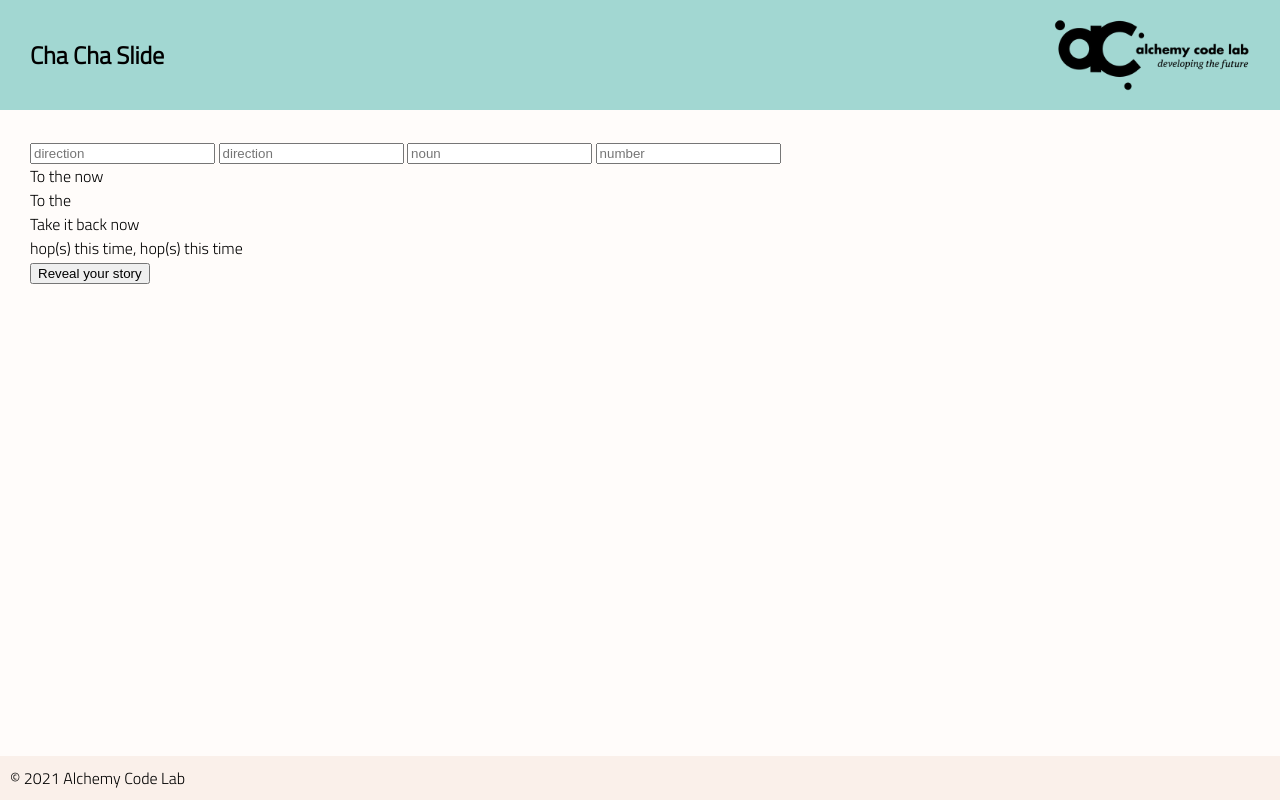
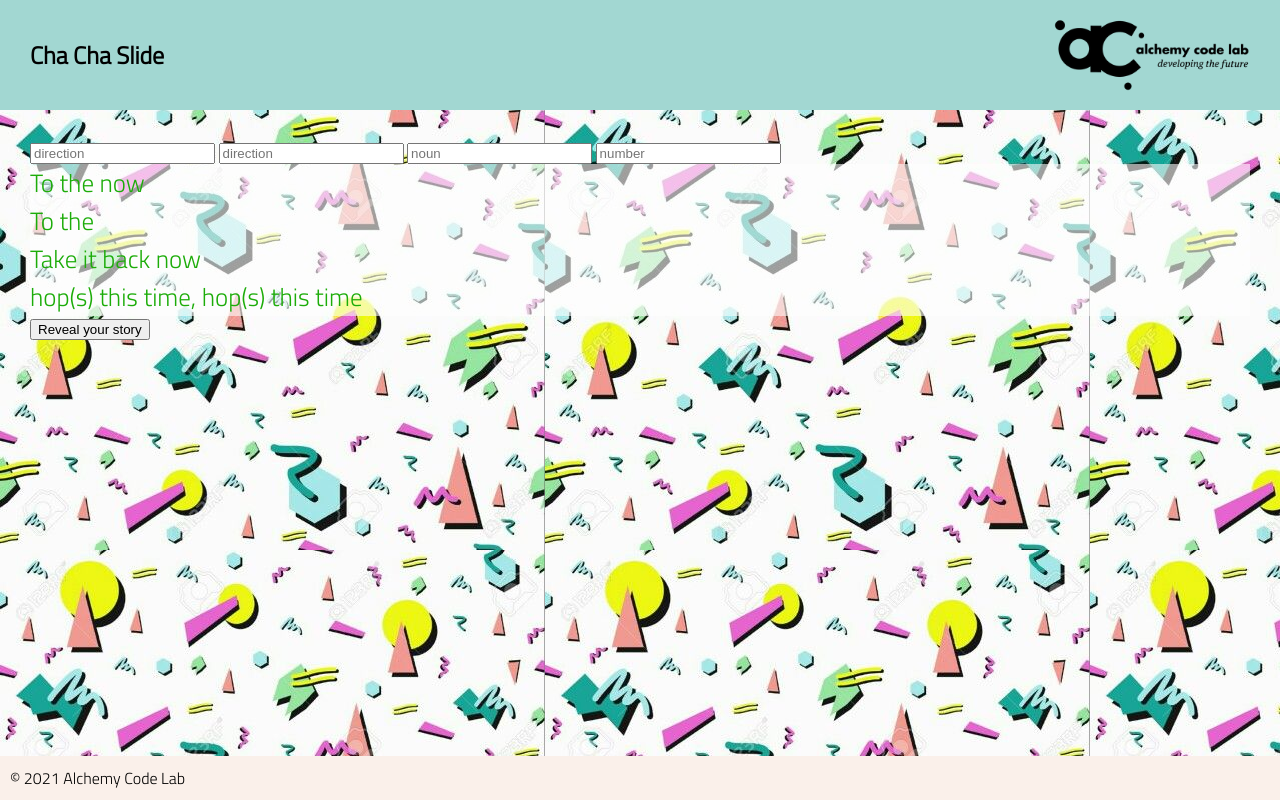
Before and after one commit to jlaurentpdx/mob-project, a plain HTML site: page index.html in a window 1280 px wide. Both pictures are taken after a click on the button "Reveal your story". Drawn offline with Linux system fonts and the light colour scheme.

Commit message:
added styles and background images/audio file

```diff
--- a/index.html
+++ b/index.html
@@ -12,6 +12,12 @@
 </head>
 
 <body>
+    <style>
+        body {
+          background-image: url(lets\ go.jpeg);
+        }
+        </style>
+
     <header>
 
         <h1>Cha Cha Slide</h1>
@@ -19,10 +25,12 @@
     </header>
 
     <main>
+        <section class="input">
         <input id="dir-1-input" type="text" placeholder="direction">
         <input id="dir-2-input" type="text" placeholder="direction">
         <input id="noun-1-input" type="text" placeholder="noun">
         <input id="number-1-input" type="text" placeholder="number">
+        </section>
 
         <p id ="story" class="hidden">
             To the <span id="dir-1">direction</span> now<br>
--- a/styles/styles.css
+++ b/styles/styles.css
@@ -1,7 +1,7 @@
 
 body {
     font-family: 'Titillium Web', sans-serif;
-    background-color: #FFFCFA;
+    background-color: ;
     display: grid;
     grid-template-rows: auto 1fr auto;
 }
@@ -38,3 +38,13 @@ footer {
     display: none;
 
 }
+
+p{
+    color: rgb(28, 172, 9);
+    background-color: rgba(255, 255, 255, 0.59);
+    font-size: 25px;
+
+}
+input{
+    height: 200%;
+}
```
Also changed, not shown: background.jpeg (added), lets go.jpeg (added).
